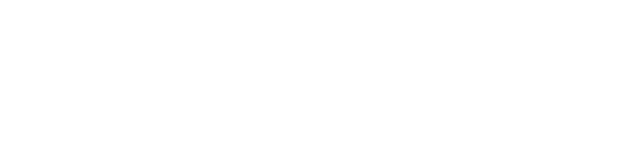
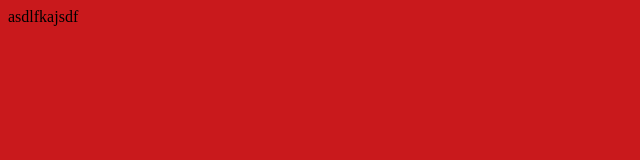
Before and after one commit to shahidaslam0313/New-folder, a plain HTML site: page index.html in a window 1280 px wide. Shown: the whole page, without its empty margins (0-640 px from the left). Drawn offline with Linux system fonts and the light colour scheme.

Commit message:
bg change

```diff
--- a/index.html
+++ b/index.html
@@ -5,7 +5,7 @@
 <title>Untitled Document</title>
 </head>
 
-<body style="background-color:#C9191C>
+<body style="background-color:#C9191C">
 asdlfkajsdf
 </body>
 </html>
```
